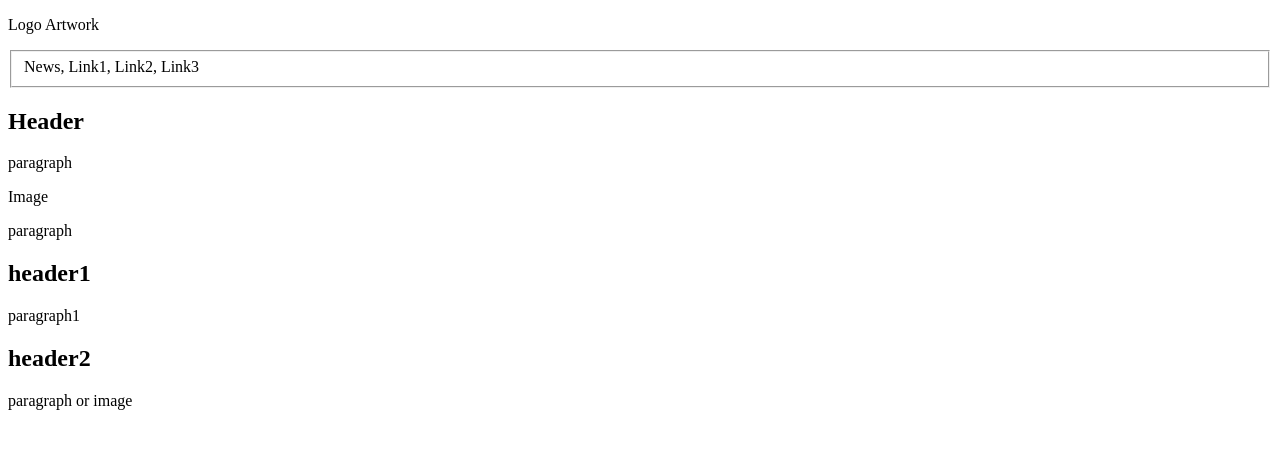
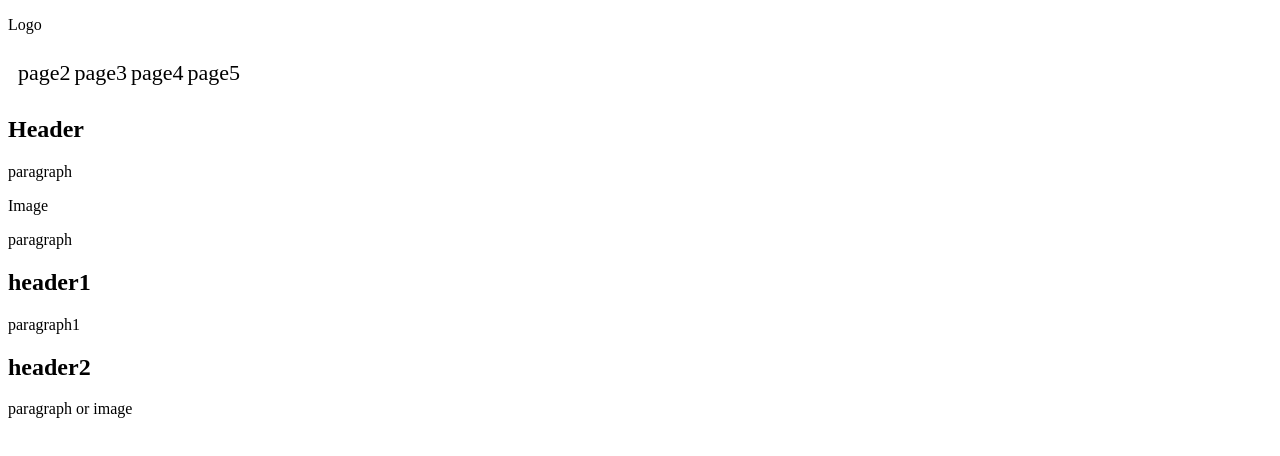
Before and after one commit to NevinCarroll/NevinCarroll.github.io, a plain HTML site: page index.html in a window 1280 px wide. Drawn offline with Linux system fonts and the light colour scheme.

Commit message:
Starting Wireframe

```diff
--- a/index.html
+++ b/index.html
@@ -1,25 +1,25 @@
 <!DOCTYPE html>
 
 <html lang="en-US">
-
     <head>
         <title>Hello Universe!</title>
         <meta charset="utf-8">
         <meta name="viewport" content="width=device-width, initial-scale=1.0">
         <link rel="stylesheet" href="styles.css">
     </head>
+                    <!-- Make elements speard out only out to a certain extents -->
+    <body>
+        <header>
+            <p>Logo</p>
+            <menu class="selectionBar">
+                <li class="listOfItems">page2</li>
+                <li class="listOfItems">page3</li>
+                <li class="listOfItems">page4</li>
+                <li class="listOfItems">page5</li>
+            </menu>
+        </header>
 
-    <body>
-         <div> <!-- Top of of page  -->
-            <p>Logo               Artwork</p>
-        </div>
-
-        <div> <!-- Top bar -->
-            <fieldset>
-                News, Link1, Link2, Link3
-            </fieldset>
-        </div>
-
+        <main>
             <div> <!-- Main information about site and showoff image-->
                 <h2>Header</h2>
                 <p>paragraph</p>
@@ -33,8 +33,10 @@
                 <h2>header2</h2>
                 <p>paragraph or image</p>
             </div>
+        </main>
 
+        <footer>
 
+        </footer>
     </body>
-
 </html>
--- a/styles.css
+++ b/styles.css
@@ -7,9 +7,14 @@
     text-align: center;
 }
 
-.bar {
-    width: 500px;
-    height: 5px;
-    margin: 10px auto;
-    background: linear-gradient(rgb(122, 74, 14), rgb(245, 62, 113), rgb(162, 27, 27));
+.selectionBar {
+    border: 5px black;
+    padding: 10px;
+    margin: auto;
 }
+
+.listOfItems {
+    display: inline;
+    margin: auto;
+    font-size: 22px;
+}
```
Also changed, not shown: wireframe.html (added, +17 -0 lines). Lines whose indentation alone changed are shown as unchanged.
